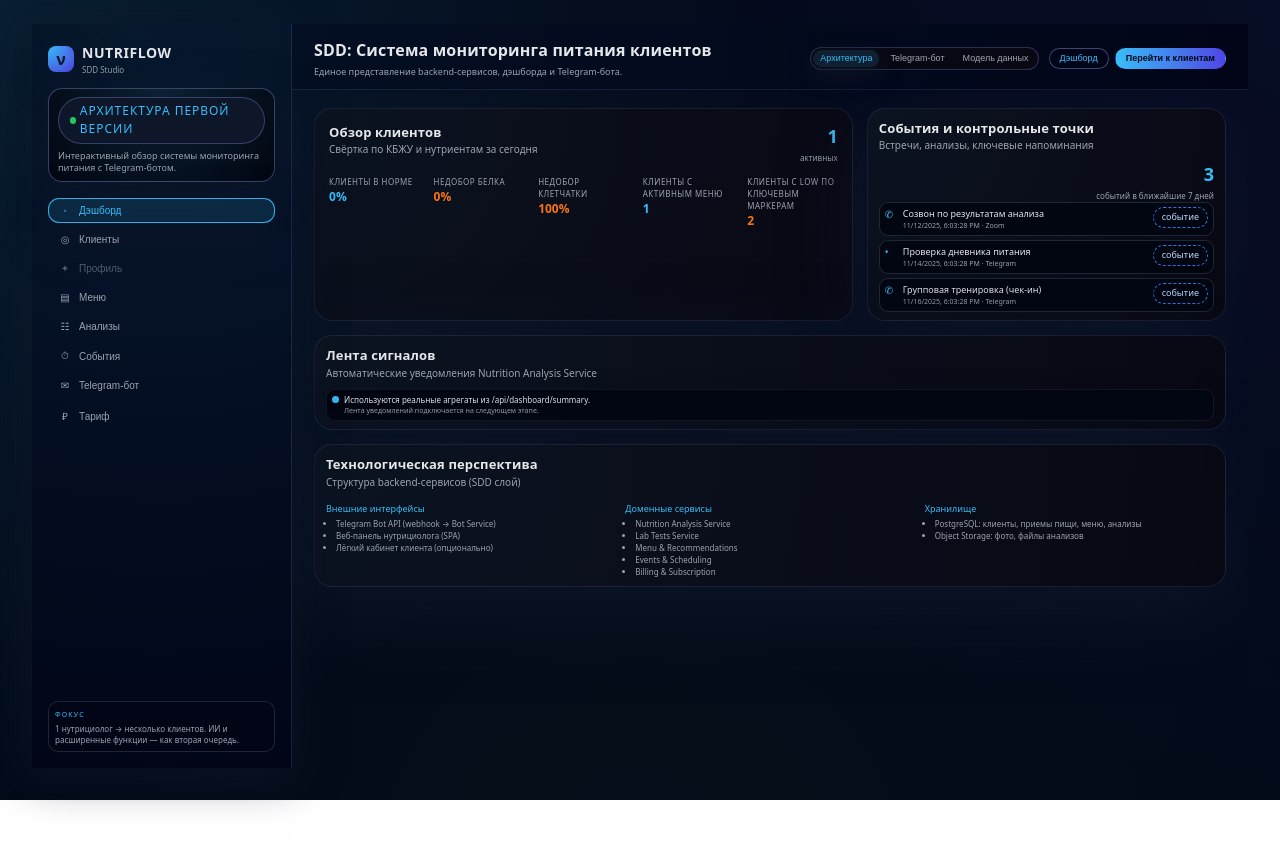
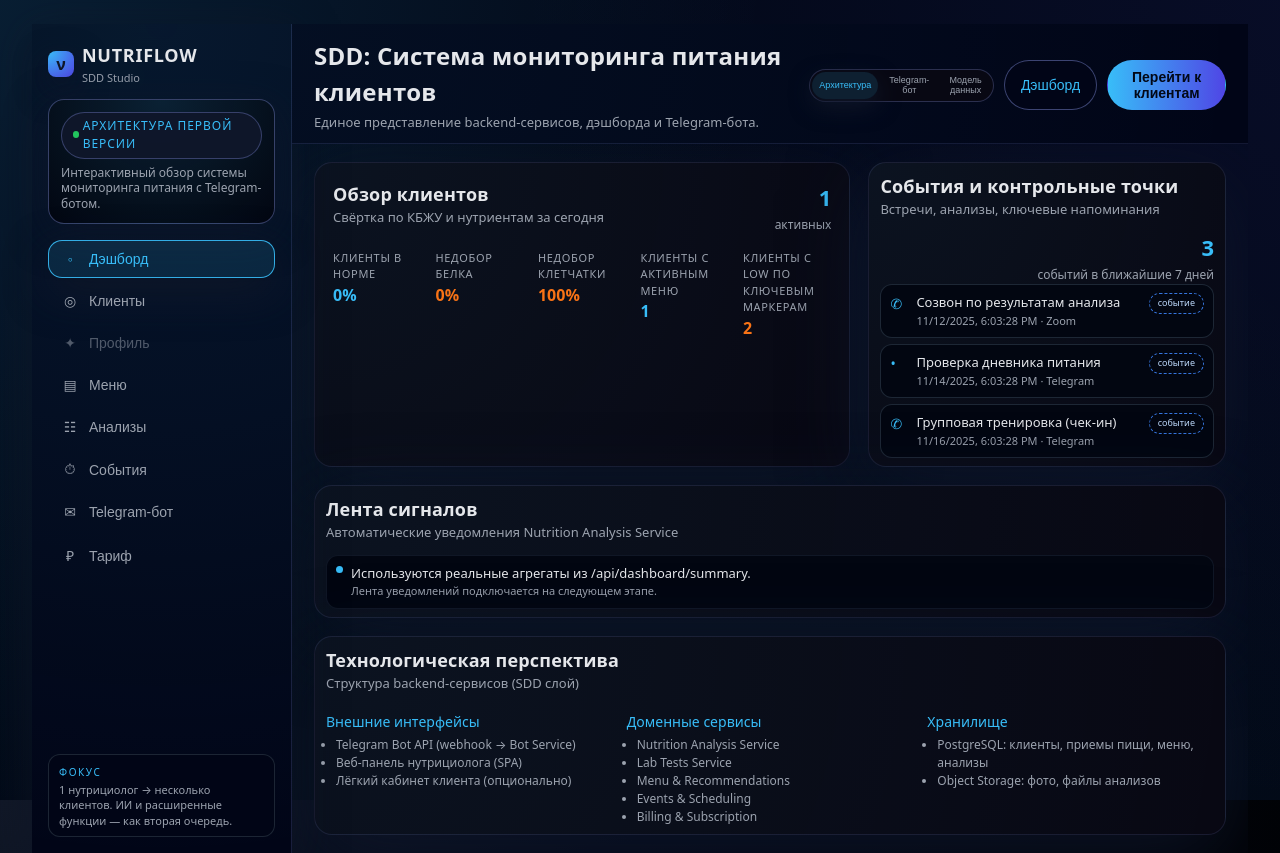
Before and after one commit to remardo/nutriflow1, a React (Vite) app: page /login in a window 1280 px wide. Both pictures are taken after a click on the button "Войти". Before the commit the page ends 800 px from the top, so only its background shows below. Built offline with nearby package versions, Linux system fonts and the light colour scheme; no server answers.

Commit message:
Increase UI scale: larger typography and spacing for dashboard layout

```diff
--- a/src/components/Card/Card.css
+++ b/src/components/Card/Card.css
@@ -5,10 +5,10 @@
   border-radius: var(--radius-xl);
   border: 1px solid var(--border-subtle);
   box-shadow: var(--shadow-soft);
-  padding: 14px 14px 12px;
+  padding: 18px 18px 14px;
   display: flex;
   flex-direction: column;
-  gap: 8px;
+  gap: 12px;
   transition: all var(--transition-med);
 }
 
@@ -48,26 +48,26 @@
 }
 
 .Card-title {
-  font-size: 13px;
+  font-size: 18px;
   font-weight: 600;
   letter-spacing: 0.01em;
   color: #e5e7eb;
 }
 
 .Card-subtitle {
-  font-size: 10px;
+  font-size: 13px;
   color: var(--text-soft);
 }
 
 .Card-right {
-  font-size: 10px;
+  font-size: 14px;
   color: var(--accent);
   display: flex;
   align-items: center;
-  gap: 6px;
+  gap: 8px;
 }
 
 .Card-body {
-  font-size: 11px;
+  font-size: 14px;
   color: var(--text-soft);
 }
--- a/src/features/dashboard/Dashboard.css
+++ b/src/features/dashboard/Dashboard.css
@@ -2,14 +2,14 @@
 .DashboardRoot {
   display: flex;
   flex-direction: column;
-  gap: 14px;
+  gap: 18px;
 }
 
 .Dashboard-grid {
   display: grid;
   grid-template-columns: minmax(0, 2.1fr) minmax(0, 1.4fr);
   grid-auto-rows: minmax(0, auto);
-  gap: 14px;
+  gap: 18px;
 }
 
 .Dashboard-grid > :nth-child(3),
@@ -31,13 +31,13 @@
 }
 
 .Dashboard-kpi span {
-  font-size: 18px;
+  font-size: 22px;
   font-weight: 600;
   color: var(--accent);
 }
 
 .Dashboard-kpi label {
-  font-size: 8px;
+  font-size: 12px;
   color: var(--text-soft);
 }
 
@@ -53,14 +53,14 @@
 }
 
 .Dashboard-kpi-label {
-  font-size: 8px;
+  font-size: 11px;
   color: var(--text-soft);
   text-transform: uppercase;
   letter-spacing: 0.06em;
 }
 
 .Dashboard-kpi-value {
-  font-size: 12px;
+  font-size: 16px;
   font-weight: 600;
   color: var(--accent);
 }
@@ -80,14 +80,14 @@
   display: flex;
   align-items: center;
   justify-content: space-between;
-  gap: 8px;
-  padding: 6px 8px;
-  border-radius: 12px;
+  gap: 12px;
+  padding: 10px 12px;
+  border-radius: 14px;
   background: rgba(3, 7, 18, 0.98);
   border: 1px solid rgba(31, 41, 55, 0.96);
   cursor: pointer;
   transition: all var(--transition-fast);
-  font-size: 9px;
+  font-size: 13px;
 }
 
 .Dashboard-client:hover {
@@ -103,22 +103,22 @@
 }
 
 .Dashboard-client-name {
-  font-size: 10px;
+  font-size: 15px;
   font-weight: 500;
   color: #e5e7eb;
 }
 
 .Dashboard-client-status {
   margin-left: 6px;
-  padding: 1px 6px 2px;
+  padding: 2px 8px 3px;
   border-radius: 999px;
-  font-size: 7px;
+  font-size: 10px;
   border: 1px solid rgba(148, 163, 253, 0.3);
   color: var(--text-soft);
 }
 
 .Dashboard-client-goal {
-  font-size: 8px;
+  font-size: 12px;
   color: var(--text-soft);
 }
 
@@ -129,9 +129,9 @@
 }
 
 .Dashboard-chip {
-  padding: 2px 6px 3px;
+  padding: 4px 8px 5px;
   border-radius: 999px;
-  font-size: 7px;
+  font-size: 11px;
   border: 1px solid rgba(75, 85, 99, 0.96);
 }
 
@@ -151,24 +151,24 @@
 .Dashboard-events {
   display: flex;
   flex-direction: column;
-  gap: 4px;
-  font-size: 8px;
+  gap: 6px;
+  font-size: 12px;
 }
 
 .Dashboard-event {
   display: flex;
-  gap: 6px;
+  gap: 8px;
   align-items: flex-start;
-  padding: 4px 5px;
-  border-radius: 9px;
+  padding: 8px 9px;
+  border-radius: 12px;
   background: rgba(3, 7, 18, 0.98);
   border: 1px solid rgba(31, 41, 55, 0.96);
 }
 
 .Dashboard-event-icon {
-  font-size: 10px;
+  font-size: 14px;
   color: var(--accent);
-  width: 12px;
+  width: 18px;
 }
 
 .Dashboard-event-main {
@@ -176,12 +176,12 @@
 }
 
 .Dashboard-event-label {
-  font-size: 9px;
+  font-size: 13px;
   color: #e5e7eb;
 }
 
 .Dashboard-event-sub {
-  font-size: 7px;
+  font-size: 11px;
   color: var(--text-soft);
 }
 
@@ -193,15 +193,15 @@
 .Dashboard-notifications {
   display: flex;
   flex-direction: column;
-  gap: 4px;
-  font-size: 8px;
+  gap: 6px;
+  font-size: 12px;
 }
 
 .Dashboard-notification {
   display: flex;
-  gap: 5px;
-  padding: 4px 5px;
-  border-radius: 9px;
+  gap: 8px;
+  padding: 8px 9px;
+  border-radius: 12px;
   background: rgba(3, 7, 18, 0.98);
   border: 1px solid rgba(17, 24, 39, 0.96);
 }
@@ -227,28 +227,28 @@
 }
 
 .Dashboard-notification-text {
-  font-size: 8px;
+  font-size: 13px;
   color: #e5e7eb;
 }
 
 .Dashboard-notification-sub {
-  font-size: 7px;
+  font-size: 11px;
   color: var(--text-soft);
 }
 
 .Dashboard-architecture {
   display: grid;
   grid-template-columns: repeat(3, minmax(0, 1fr));
-  gap: 10px;
-  margin-top: 4px;
-  font-size: 8px;
+  gap: 14px;
+  margin-top: 6px;
+  font-size: 12px;
 }
 
 .Dashboard-arch-title {
-  font-size: 9px;
+  font-size: 14px;
   font-weight: 500;
   color: var(--accent);
-  margin-bottom: 3px;
+  margin-bottom: 4px;
 }
 
 .Dashboard-architecture ul {
--- a/src/features/navigation/AppHeader.css
+++ b/src/features/navigation/AppHeader.css
@@ -13,14 +13,14 @@
 }
 
 .AppHeader-title {
-  font-size: 16px;
+  font-size: 24px;
   font-weight: 600;
   letter-spacing: 0.01em;
   color: #e5e7eb;
 }
 
 .AppHeader-sub {
-  font-size: 9px;
+  font-size: 13px;
   color: var(--text-soft);
 }
 
@@ -32,12 +32,12 @@
 
 .AppHeader-actions {
   display: flex;
-  gap: 6px;
+  gap: 10px;
 }
 
 .AppHeader-btn {
-  padding: 4px 10px 5px;
-  font-size: 9px;
+  padding: 8px 16px;
+  font-size: 14px;
   border-radius: var(--radius-pill);
   border: 1px solid rgba(148, 163, 253, 0.4);
   background: rgba(2, 6, 23, 0.96);
--- a/src/features/navigation/AppSidebar.css
+++ b/src/features/navigation/AppSidebar.css
@@ -32,27 +32,27 @@
 }
 
 .Sidebar-logo-title {
-  font-size: 14px;
+  font-size: 18px;
   font-weight: 600;
   letter-spacing: 0.04em;
   text-transform: uppercase;
 }
 
 .Sidebar-logo-sub {
-  font-size: 8px;
+  font-size: 11px;
   color: var(--text-soft);
 }
 
 .Sidebar-pill {
-  padding: 8px 9px;
-  border-radius: 14px;
+  padding: 12px 12px;
+  border-radius: 16px;
   background: radial-gradient(circle at top, rgba(56, 189, 248, 0.15), transparent),
     rgba(3, 7, 18, 0.98);
   border: 1px solid rgba(148, 163, 253, 0.35);
   display: flex;
   flex-direction: column;
   gap: 6px;
-  font-size: 9px;
+  font-size: 12px;
   box-shadow: var(--shadow-soft-sm);
 }
 
@@ -72,13 +72,13 @@
 .Sidebar-nav-item {
   display: flex;
   align-items: center;
-  gap: 7px;
-  padding: 6px 9px;
-  border-radius: 11px;
+  gap: 10px;
+  padding: 10px 12px;
+  border-radius: 14px;
   border: 1px solid transparent;
   background: transparent;
   color: var(--text-soft);
-  font-size: 10px;
+  font-size: 14px;
   cursor: pointer;
   transition: all var(--transition-fast);
 }
@@ -102,9 +102,9 @@
 }
 
 .Sidebar-nav-icon {
-  width: 14px;
+  width: 18px;
   text-align: center;
-  font-size: 10px;
+  font-size: 14px;
 }
 
 .Sidebar-nav-label {
@@ -112,10 +112,10 @@
 }
 
 .Sidebar-footer {
-  padding: 8px 6px 6px;
-  font-size: 8px;
+  padding: 10px 10px 8px;
+  font-size: 11px;
   color: var(--text-soft);
-  border-radius: 10px;
+  border-radius: 12px;
   border: 1px solid rgba(31, 41, 55, 0.92);
   background: rgba(2, 6, 23, 0.98);
 }
@@ -123,7 +123,7 @@
 .Sidebar-footer-label {
   text-transform: uppercase;
   letter-spacing: 0.16em;
-  font-size: 7px;
+  font-size: 10px;
   color: var(--accent);
   margin-bottom: 2px;
 }
```
